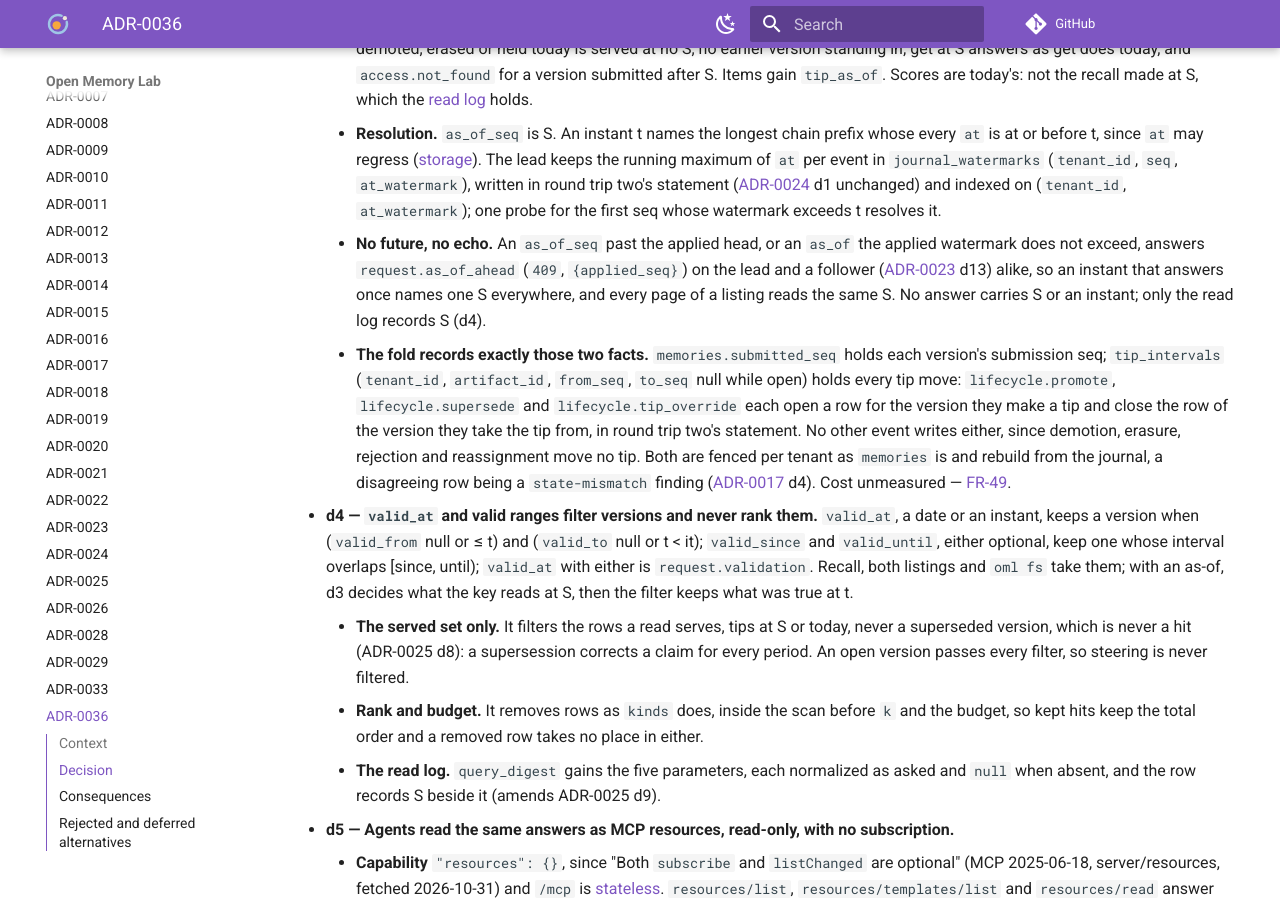
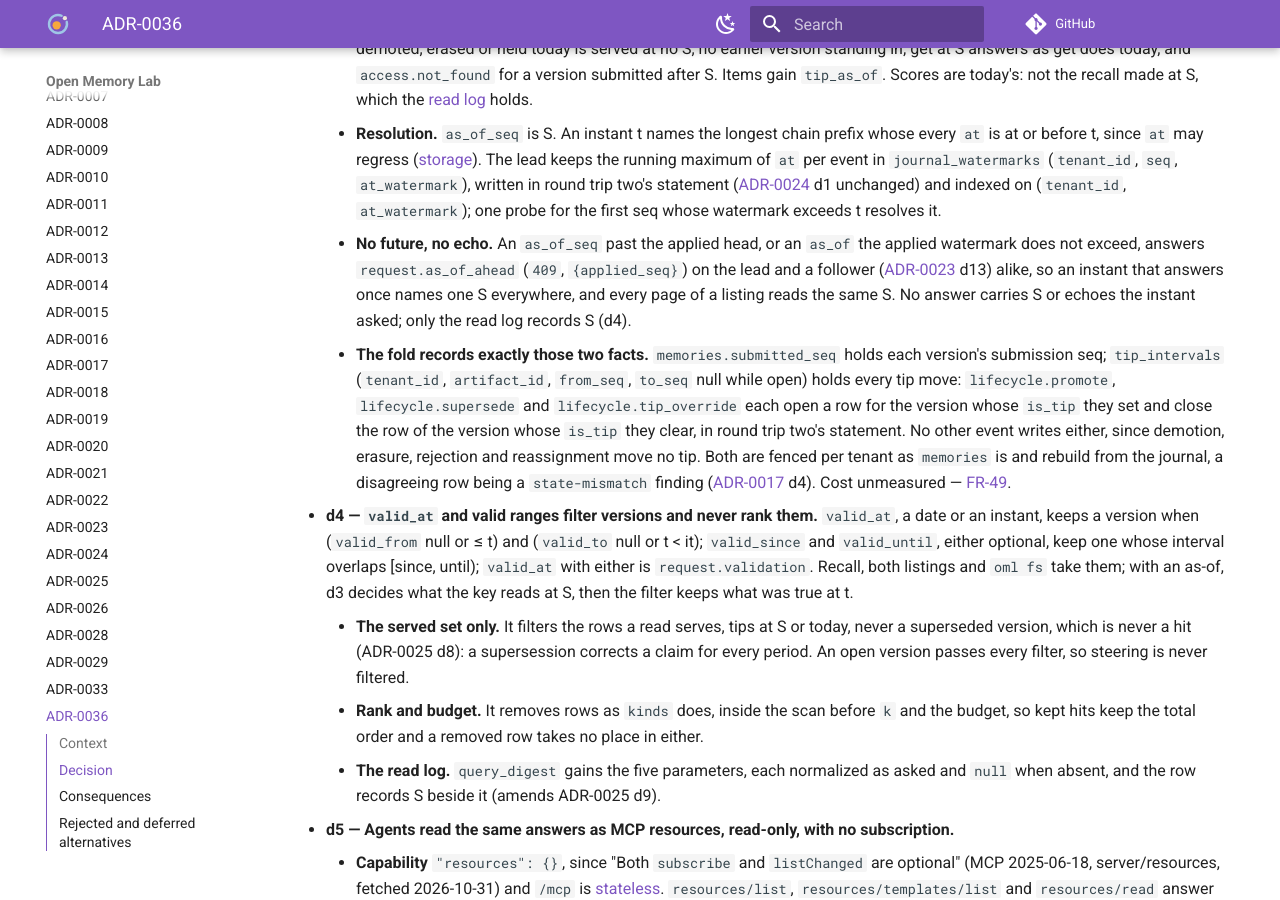
Before and after one commit to e8kor/open-memory-lab, an MkDocs documentation site: the page built from docs/adr/ADR-0036-time-lives-in-the-journal-and-every-read-of-the-past-applies-todays-access.md, in a window 1280 px wide and 900 px high, scrolled down 1594 px. Built offline with MkDocs 1.6.1 and Material for MkDocs 9.7.7, drawn with Linux system fonts in a browser that asks for light colours; comment, search, counter and statistics services are not loaded; some of the changed text lies outside the part shown.

Commit message:
Narrow proposed ADR-0036 so the interval fold follows the is_tip flag each tip event sets and clears, an as-of answer never carries its seq or echoes the instant asked, and the contract pages change with their build steps rather than at acceptance
Read literally, the fold closed the default tip's interval on a tainted successor's supersede, which never flips that tip, so tying it to is_tip keeps the default tip indifferent to every simulation without a new column. The old no-instant rule was false of claim items that carry created_at, promoted_at and the valid ends, and the on-acceptance list declared a third time for the contract pages that d7 and d8 already declare.

```diff
--- a/docs/adr/ADR-0036-time-lives-in-the-journal-and-every-read-of-the-past-applies-todays-access.md
+++ b/docs/adr/ADR-0036-time-lives-in-the-journal-and-every-read-of-the-past-applies-todays-access.md
@@ -94,12 +94,12 @@ the maintainer's reading, which the user confirms before acceptance. Proposed, n
       watermark does not exceed, answers `request.as_of_ahead` (`409`, `{applied_seq}`) on the
       lead and a follower ([ADR-0023](ADR-0023-install-profiles-and-cluster-mode.md) d13) alike,
       so an instant that answers once names one S everywhere, and every page of a listing reads
-      the same S. No answer carries S or an instant; only the read log records S (d4).
+      the same S. No answer carries S or echoes the instant asked; only the read log records S (d4).
     - **The fold records exactly those two facts.** `memories.submitted_seq` holds each version's
       submission seq; `tip_intervals` (`tenant_id`, `artifact_id`, `from_seq`, `to_seq` null while
       open) holds every tip move: `lifecycle.promote`, `lifecycle.supersede` and
-      `lifecycle.tip_override` each open a row for the version they make a tip and close the row
-      of the version they take the tip from, in round trip two's statement. No other event writes
+      `lifecycle.tip_override` each open a row for the version whose `is_tip` they set and close
+      the row of the version whose `is_tip` they clear, in round trip two's statement. No other event writes
       either, since demotion, erasure, rejection and reassignment move no tip. Both are fenced per
       tenant as `memories` is and rebuild from the journal, a disagreeing row being a
       `state-mismatch` finding ([ADR-0017](ADR-0017-reconciliation.md) d4). Cost unmeasured —
@@ -196,7 +196,7 @@ the maintainer's reading, which the user confirms before acceptance. Proposed, n
     | Step | Lands | Check, tests named as sentences |
     |---|---|---|
     | S1 | d2 on every submission path: the clear ends, the fold, the serve | `a_valid_from_not_before_valid_to_is_refused`, `a_date_compares_as_utc_midnight_and_is_served_as_a_date`, `a_successor_that_omits_valid_time_is_open`, `steering_vocabulary_kinds_and_retirements_refuse_valid_time`, `an_event_written_before_valid_time_folds_as_open`, `the_review_serve_shows_both_ends_beside_the_words` |
-    | S2 | d3 on get and the scoped listing: `submitted_seq`, `tip_intervals`, the watermark, `as_of`, `as_of_seq`, the code | `the_tip_intervals_and_watermarks_equal_a_replay_of_the_journal_after_every_event`, `an_instant_resolves_to_the_longest_prefix_stamped_at_or_before_it`, `no_as_of_answer_carries_the_seq_or_an_instant`, `lead_and_follower_refuse_a_point_they_have_not_applied`, `an_as_of_read_never_serves_a_version_demoted_or_erased_today`, `an_as_of_read_applies_todays_grants_and_denials`, `a_get_at_s_of_a_version_submitted_after_s_is_not_found` |
+    | S2 | d3 on get and the scoped listing: `submitted_seq`, `tip_intervals`, the watermark, `as_of`, `as_of_seq`, the code | `the_tip_intervals_and_watermarks_equal_a_replay_of_the_journal_after_every_event`, `an_instant_resolves_to_the_longest_prefix_stamped_at_or_before_it`, `no_as_of_answer_carries_the_seq_or_echoes_the_instant`, `lead_and_follower_refuse_a_point_they_have_not_applied`, `an_as_of_read_never_serves_a_version_demoted_or_erased_today`, `an_as_of_read_applies_todays_grants_and_denials`, `a_get_at_s_of_a_version_submitted_after_s_is_not_found` |
     | S3 | d3 on recall; d4 on recall and both listings; the digest members | `valid_at_removes_hits_and_never_reorders_the_rest`, `valid_at_never_removes_steering`, `a_filtered_row_takes_no_place_in_k_or_the_budget`, `recall_as_of_and_valid_at_answers_the_q3_example`, `the_request_digest_carries_the_point_asked_and_the_log_row_s` |
     | S4 | d5 over claims: the capability, the claim template, list, read, the segment rule, the error mapping | `initialize_declares_resources_without_subscribe_or_list_changed`, `a_claim_resource_resolves_at_its_named_workarea`, `a_uri_holding_a_percent_or_a_reserved_character_in_a_segment_is_refused`, `a_missing_and_an_unreadable_claim_resource_answer_the_same_bytes`, `no_resources_method_writes` |
     | S5 | d6 over claims and bodies | `fs_export_refuses_a_non_empty_directory`, `fs_export_skips_unaddressable_keys_and_case_twins`, `fs_under_an_admin_key_reads_no_content`, in `cli_e2e.rs` |
@@ -237,10 +237,8 @@ acceptance: this record and its row become `accepted design`, dated; ADR-0005, A
 and ADR-0025 gain "· amended by ADR-0036" on their Status lines and frontmatter, text unedited;
 the erasure inventory names the valid ends and d6's export; FR-31's row names the newest `at` the
 refusal's edge shows; in whichever of this record and ADR-0030 is accepted second, `P-R3-BOUNDARY`
-leaves out an as-of read's seq and `request.as_of_ahead`; retrieval, storage, the event catalog,
-Postgres schema, HTTP API, errors, `openapi.yaml`, `mcp-tools.json`, the agent plugin and the CLI
-reference take d3, d4 and d7; FR-25 names the as-of recall and the interval write; the D4, D12,
-D13 and D14 cells name this record; the spec tag is cut.
+leaves out an as-of read's seq and `request.as_of_ahead`; FR-25 names the as-of recall and the
+interval write; the D4, D12, D13 and D14 cells name this record; the spec tag is cut.
 
 ## Rejected and deferred alternatives
 
```
Also changed, not shown: other parts of docs/adr/ADR-0036-time-lives-in-the-journal-and-every-read-of-the-past-applies-todays-access.md (+1 -1 lines), docs/adr/index.md (+1 -1 lines), docs/changelog.md (+1 -1 lines).
